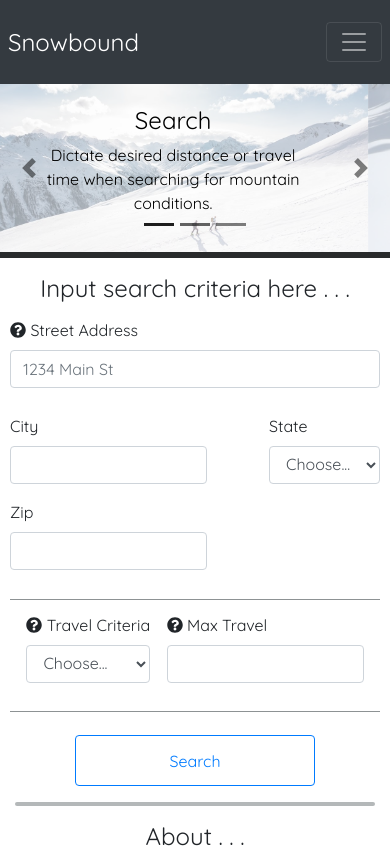
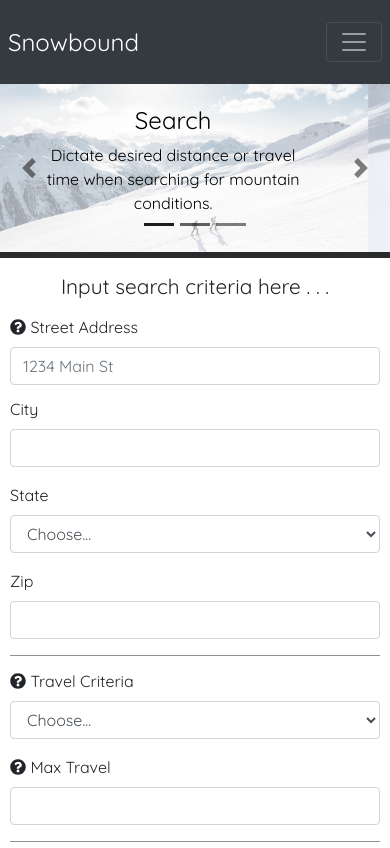
Before and after one commit to BergC/snowbound, a React (Create React App) app in the folder react-ui/: page / in a window 390 px wide. Shown: the top 848 px of the page. Built offline with nearby package versions, Linux system fonts and the light colour scheme.

Commit message:
made search form responsive

```diff
--- a/react-ui/src/styles/components/_header.scss
+++ b/react-ui/src/styles/components/_header.scss
@@ -5,7 +5,7 @@
     text-align: center;
 
     @media (max-width: $smallScreen) {
-        font-size: 1.5rem;
+        font-size: 1.3rem;
         margin-bottom: 1rem;
     }
 }
--- a/react-ui/src/styles/components/_searchform.scss
+++ b/react-ui/src/styles/components/_searchform.scss
@@ -18,6 +18,12 @@
 .search-form__group--flexspace {
     display: flex;
     justify-content: space-between;
+
+    @media (max-width: $smallScreen) {
+        flex-direction: column;
+        margin-top: 0;
+        padding: 0;
+    }
 }
 
 .search-form__group--flexeven {
@@ -25,6 +31,11 @@
     border-bottom: 1px solid lighten(#292b2c, 40%);
     display: flex;
     justify-content: space-evenly;
+
+    @media (max-width: $smallScreen) {
+        flex-direction: column;
+        padding-bottom: 0;
+    }
 }
 
 .search-form__tooltip {
```
